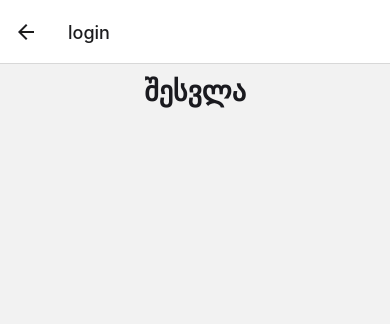
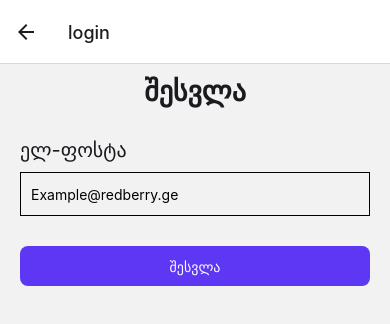
Before and after one commit to nikanoza/blog-app, a React Native app: screen /login in a window 390 px wide. Shown: the top 324 px of the page. Built offline with nearby package versions, Linux system fonts and the light colour scheme; no server answers.

Commit message:
feat: crate login page

```diff
--- a/screens/LoginScreen.js
+++ b/screens/LoginScreen.js
@@ -1,10 +1,28 @@
-import { Text, StyleSheet, View, Image, Button, FlatList } from "react-native";
+import {
+  Text,
+  StyleSheet,
+  View,
+  TextInput,
+  TouchableOpacity,
+  Dimensions,
+} from "react-native";
 
 const LoginScreen = () => {
+  const { width: screenWidth } = Dimensions.get("window");
   return (
     <View style={styles.page}>
       <Text style={styles.title}>შესვლა</Text>
-      <Text></Text>
+      <Text style={styles.label}>ელ-ფოსტა</Text>
+      <TextInput
+        placeholder="Example@redberry.ge"
+        style={[styles.input, { width: screenWidth - 40 }]}
+      />
+      <TouchableOpacity
+        style={[styles.button, { width: screenWidth - 40 }]}
+        onPress={() => {}}
+      >
+        <Text style={styles.buttonText}>შესვლა</Text>
+      </TouchableOpacity>
     </View>
   );
 };
@@ -16,15 +34,37 @@ const styles = StyleSheet.create({
     flex: 1,
     flexDirection: "column",
     alignItems: "center",
+    paddingVertical: 10,
+    paddingHorizontal: 20,
   },
   title: {
     fontSize: 28,
     color: "#1A1A1F",
-    marginTop: 10,
     fontWeight: "bold",
   },
   label: {
     fontSize: 20,
     color: "#1A1A1F",
+    marginRight: "auto",
+    marginTop: 30,
+  },
+  input: {
+    height: 44,
+    borderStyle: "solid",
+    borderWidth: 1.5,
+    marginTop: 10,
+    paddingHorizontal: 10,
+  },
+  button: {
+    borderRadius: 8,
+    backgroundColor: "#5D37F3",
+    marginTop: 30,
+    height: 40,
+    display: "flex",
+    justifyContent: "center",
+    alignItems: "center",
+  },
+  buttonText: {
+    color: "#ffffff",
   },
 });
```
